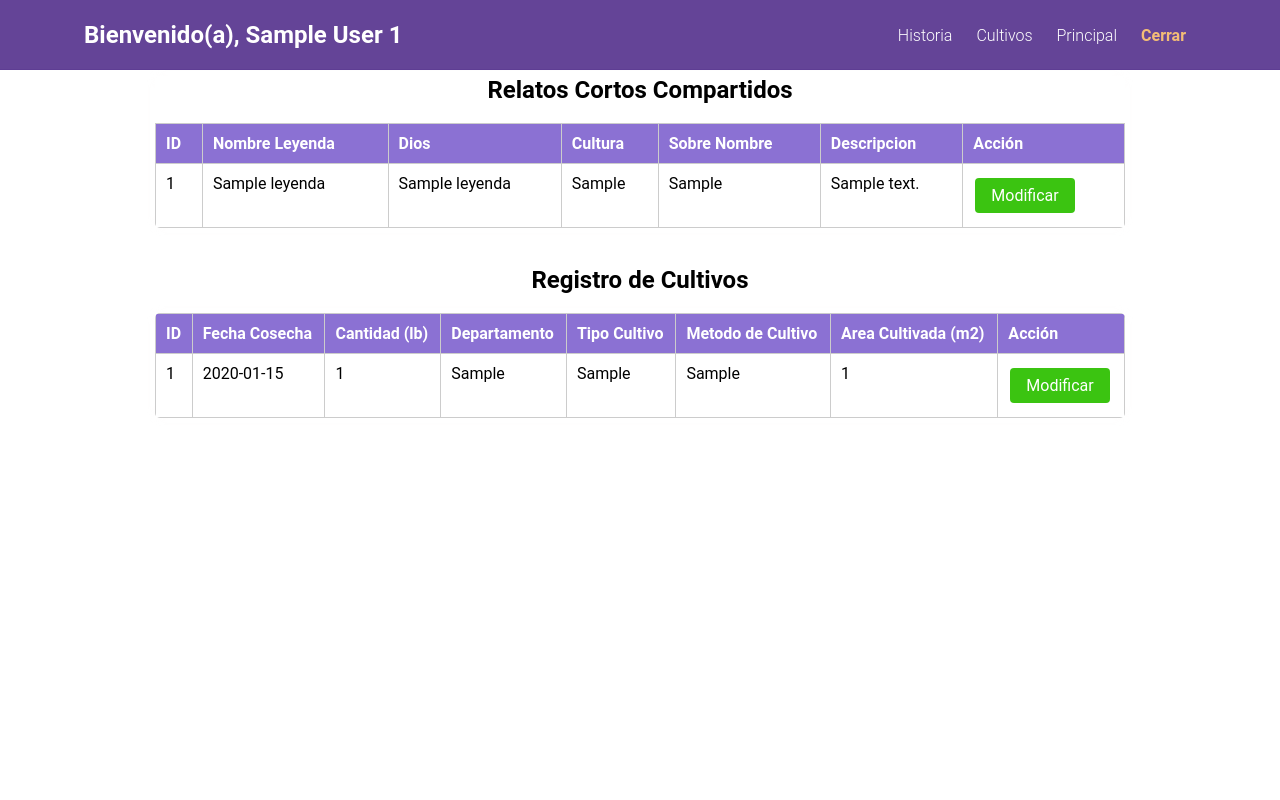
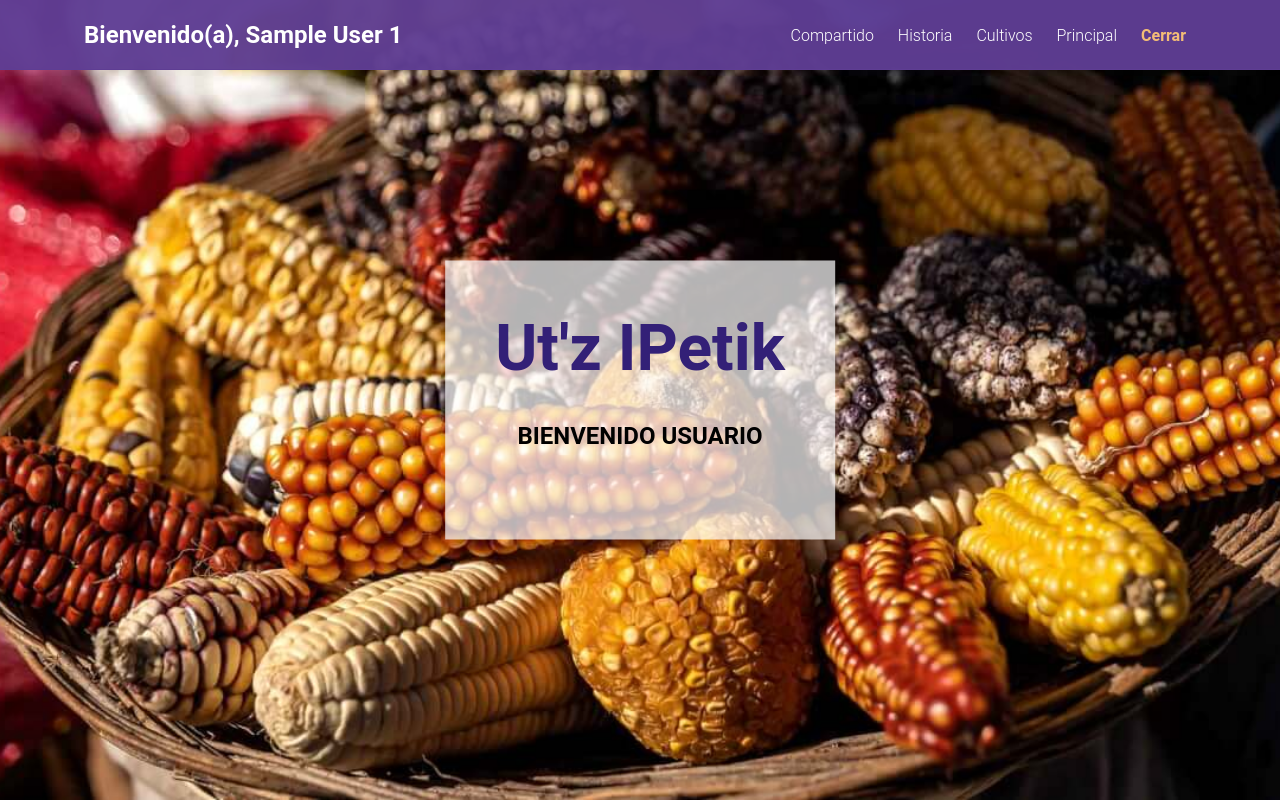
Before and after one commit to David15Barrera/PaginaPHP, a PHP site: page /users.php in a window 1280 px wide. Run offline with PHP 8.4, Linux system fonts and the light colour scheme; the visitor is signed in with stand-in values (Sample User, id 1); tables that the repository leaves empty hold one stand-in row (values such as "Sample post").

Commit message:
Correccion de sesiones

```diff
--- a/Admin.php
+++ b/Admin.php
@@ -28,7 +28,7 @@
                     <a href="RegUser.php" class="link">Usuarios</a>
                     <a href="VistaDatos.php" class="link">Datos</a>
                     <a href="#" class="link">Principal</a>
-                    <a href="login.php" class="link link--active">Cerrar</a>
+                    <a href="CerrarSesion.php" class="link link--active">Cerrar</a>
                 </div>
             </div>
         </nav>
--- a/Historias.php
+++ b/Historias.php
@@ -26,10 +26,11 @@
                     ?>
                 </div>
                 <div class="links">
+                <a href="VistaUser.php" class="link">Compartido</a>
                     <a href="#" class="link">Historia</a>
                     <a href="VistaProd.php" class="link">Cultivos</a>
                     <a href="users.php" class="link">Principal</a>
-                    <a href="login.php" class="link link--active">Cerrar</a>
+                    <a href="CerrarSesion.php" class="link link--active">Cerrar</a>
                 </div>
             </div>
         </nav>
--- a/ModRelato.php
+++ b/ModRelato.php
@@ -35,10 +35,8 @@
                     ?>
                 </div>
                 <div class="links">
-                    <a href="#" class="link">Historia</a>
-                    <a href="VistaProd.php" class="link">Cultivos</a>
-                    <a href="users.php" class="link">Principal</a>
-                    <a href="login.php" class="link link--active">Cerrar</a>
+                    <a href="VistaUser.php" class="link">Cancelar</a>
+                    <a href="CerrarSesion.php" class="link link--active">Cerrar</a>
                 </div>
             </div>
         </nav>
--- a/ModRelatoBack.php
+++ b/ModRelatoBack.php
@@ -13,7 +13,7 @@ $sql ="UPDATE Leyendas SET nombreLeye='$nombre', nombreDios='$dios', cultura='$c
 
 if (mysqli_query($conn, $sql)) {
     echo "Los datos se almacenaron correctamente";
-    header("Location: users.php");
+    header("Location: VistaUser.php");
 } else {
     echo "Error al almacenar los datos: " . mysqli_error($conn);
 }
--- a/RegUser.php
+++ b/RegUser.php
@@ -30,7 +30,7 @@
                     <a href="#" class="link">Usuarios</a>
                     <a href="VistaDatos.php" class="link">Datos</a>
                     <a href="Admin.php" class="link">Principal</a>
-                    <a href="login.php" class="link link--active">Cerrar</a>
+                    <a href="CerrarSesion.php" class="link link--active">Cerrar</a>
                 </div>
             </div>
         </nav>
--- a/Registro.php
+++ b/Registro.php
@@ -6,7 +6,7 @@
 include 'conection.php';
 
 if(empty($_POST["nombre"])|| empty($_POST["Name"])|| empty($_POST["pass"]) || empty($_POST["apellido"])) {
-    echo "El campo nombre es obligatorio";
+    echo "Los campos son obligatorios es obligatorio";
 
 }else{
 // Verifica si se ha enviado el formulario
--- a/VistaDatos.php
+++ b/VistaDatos.php
@@ -30,7 +30,7 @@
                     <a href="RegUser.php" class="link">Usuarios</a>
                     <a href="#" class="link">Datos</a>
                     <a href="Admin.php" class="link">Principal</a>
-                    <a href="login.php" class="link link--active">Cerrar</a>
+                    <a href="CerrarSesion.php" class="link link--active">Cerrar</a>
                 </div>
             </div>
         </nav>
--- a/VistaProd.php
+++ b/VistaProd.php
@@ -29,10 +29,11 @@
                     ?>
                 </div>
                 <div class="links">
-                    <a href="Historias.php" class="link">Historias</a>
+                <a href="VistaUser.php" class="link">Compartido</a>
+                <a href="Historias.php" class="link">Historias</a>
                     <a href="#" class="link">Cultivos</a>
                     <a href="users.php" class="link">Principal</a>
-                    <a href="login.php" class="link link--active">Cerrar</a>
+                    <a href="CerrarSesion.php" class="link link--active">Cerrar</a>
                 </div>
             </div>
         </nav>
--- a/css/style.css
+++ b/css/style.css
@@ -612,6 +612,51 @@ html {
   .welcome-sectionAdmin a {
 	text-align: center;
 }
+
+/*---------------------------------------------------------------------Visual User--------*/
+.welcome-sectionUser {
+	position: relative;
+	height: 100vh;
+}
+
+.backgroundUser {
+	position: absolute;
+	top: 0;
+	left: 0;
+	width: 100%;
+	height: 100%;
+	background-image: url('../img/FondoUser.jpg');
+	background-size: cover;
+	background-position: center;
+}
+
+.overlayUser {
+	position: absolute;
+	top: 50%;
+	left: 50%;
+	transform: translate(-50%, -50%);
+	background-color: rgba(255, 255, 255, 0.7);
+	padding: 50px;
+	text-align: center;
+}
+  .welcome-sectionUser h1 {
+	font-size: 4em;
+	margin-bottom: 0.5em;
+	color: #332077;
+  }
+
+  .welcome-sectionUser p {
+	font-size: 1.5em;
+	margin-bottom: 1.5em;
+	font-weight: bold;
+  }
+
+  .welcome-sectionUser a {
+	text-align: center;
+}
+
+
+/*----------------------------------------------------------------------Botones de accion*/
 .btnAcc {
   background-color: #e92828;
   color: white;
--- a/modCultivo.php
+++ b/modCultivo.php
@@ -35,10 +35,8 @@
                     ?>
                 </div>
                 <div class="links">
-                    <a href="#" class="link">Historia</a>
-                    <a href="VistaProd.php" class="link">Cultivos</a>
-                    <a href="users.php" class="link">Principal</a>
-                    <a href="login.php" class="link link--active">Cerrar</a>
+                    <a href="VistaUser.php" class="link">Cancelar</a>
+                    <a href="CerrarSesion.php" class="link link--active">Cerrar</a>
                 </div>
             </div>
         </nav>
--- a/modCultivoBack.php
+++ b/modCultivoBack.php
@@ -21,7 +21,7 @@ $sql = "UPDATE Cultivos SET fechaCosecha='$fechaCosecha', cantidadCosechada='$ca
 
 if (mysqli_query($conn, $sql)) {
     echo "Los datos se almacenaron correctamente";
-    header("Location: users.php");
+    header("Location: VistaUser.php");
 } else {
     echo "Error al almacenar los datos: " . mysqli_error($conn);
 }
--- a/users.php
+++ b/users.php
@@ -25,93 +25,18 @@
                     ?>
                 </div>
                 <div class="links">
+                    <a href="VistaUser.php" class="link">Compartido</a>
                     <a href="Historias.php" class="link">Historia</a>
                     <a href="VistaProd.php" class="link">Cultivos</a>
                     <a href="#" class="link">Principal</a>
-                    <a href="login.php" class="link link--active">Cerrar</a>
+                    <a href="CerrarSesion.php" class="link link--active">Cerrar</a>
                 </div>
             </div>
         </nav>
-        </body>
-        <br>
-        <br>
-        <br>
-        <br>
-        <div class="column-table">
-         <center><h2>Relatos Cortos Compartidos</h2></center>
-         <br>
-            <table>
-                <thead>
-                    <tr>
-                        <th>ID</th>
-                        <th>Nombre Leyenda</th>
-                        <th>Dios</th>
-                        <th>Cultura</th>
-                        <th>Sobre Nombre</th>
-                        <th>Descripcion</th>
-                        <th>Acción</th>
-                    </tr>
-                </thead>
-                <tbody>
-        <?php
-                        include 'conection.php';
-                        $sql = "SELECT * FROM Leyendas WHERE userId =". $_SESSION["id"];
-                        $result = mysqli_query($conn, $sql);
-                        while($row = mysqli_fetch_assoc($result)){
-                            echo "<tr>";
-                            echo "<td>" . $row['idLeyenda'] . "</td>";
-                            echo "<td>" . $row['nombreLeye'] . "</td>";
-                            echo "<td>" . $row['nombreDios'] . "</td>";
-                            echo "<td>" . $row['cultura'] . "</td>";
-                            echo "<td>" . $row['apodo'] . "</td>";
-                            echo "<td class='descripcion'>" . $row['descripcion'] . "</td>";
-                            echo "<td><a class='btnAccU' href='ModRelato.php?idLeyenda=" . $row['idLeyenda'] . "&nombreLeye=" . $row['nombreLeye'] . "&nombreDios=" . $row['nombreDios'] . "&cultura=" . $row['cultura'] . "&apodo=" . $row['apodo'] . "&descripcion=" . $row['descripcion'] . "'>Modificar</a>";
-                            echo "</tr>";
-                        }
-                    ?>
-                                 </tbody>
-            </table>
-        </div>
-        <br>
-        <br>
-        <center><h2>Registro de Cultivos</h2></center>
-<br>
-<div class="column-table">
-            <table>
-                <thead>
-                    <tr>
-                        <th>ID</th>
-                        <th>Fecha Cosecha</th>
-                        <th>Cantidad (lb)</th>
-                        <th>Departamento</th>
-                        <th>Tipo Cultivo</th>
-                        <th>Metodo de Cultivo</th>
-                        <th>Area Cultivada (m2)</th>
-                        <th>Acción</th>
-                    </tr>
-                </thead>
-                <tbody>
-        <?php
-                        include 'conection.php';
-                        $sql = "SELECT * FROM Cultivos WHERE idUser =". $_SESSION["id"];
-                        $result = mysqli_query($conn, $sql);
-                        while($row = mysqli_fetch_assoc($result)){
-                            echo "<tr>";
-                            echo "<td>" . $row['idcultivo'] . "</td>";
-                            echo "<td>" . $row['fechaCosecha'] . "</td>";
-                            echo "<td>" . $row['cantidadCosechada'] . "</td>";
-                            echo "<td>" . $row['departamento'] . "</td>";
-                            echo "<td>" . $row['tipoCultivo'] . "</td>";
-                            echo "<td>" . $row['metodoCultivo'] . "</td>";
-                            echo "<td>" . $row['areaCultivada'] . "</td>";
-                            echo "<td><a class='btnAccU' href='modCultivo.php?idcultivo=" . $row['idcultivo'] . "&fechaCosecha=" . $row['fechaCosecha'] . "&cantidadCosechada=" . $row['cantidadCosechada'] . "&departamento=" . $row['departamento'] . "&metodoCultivo=" . $row['metodoCultivo'] . "&areaCultivada=" . $row['areaCultivada'] . "'>Modificar</a>";
-                            echo "</tr>";
-                        }
-                    ?>
-                                 </tbody>
-            </table>
-        </div>
-        <br>
-        <br>
+        <div class="welcome-sectionUser">
+  <div class="backgroundUser">
+    <div class="overlayUser">
+      <h1>Ut'z IPetik</h1>
+      <p>BIENVENIDO USUARIO</p>
     </body>
 </html>
```
Also changed, not shown: CerrarSesion.php (added, +15 -0 lines), VistaUser.php (added, +118 -0 lines), js/login.js (+8 -3 lines), img/FondoUser.jpg (added).
